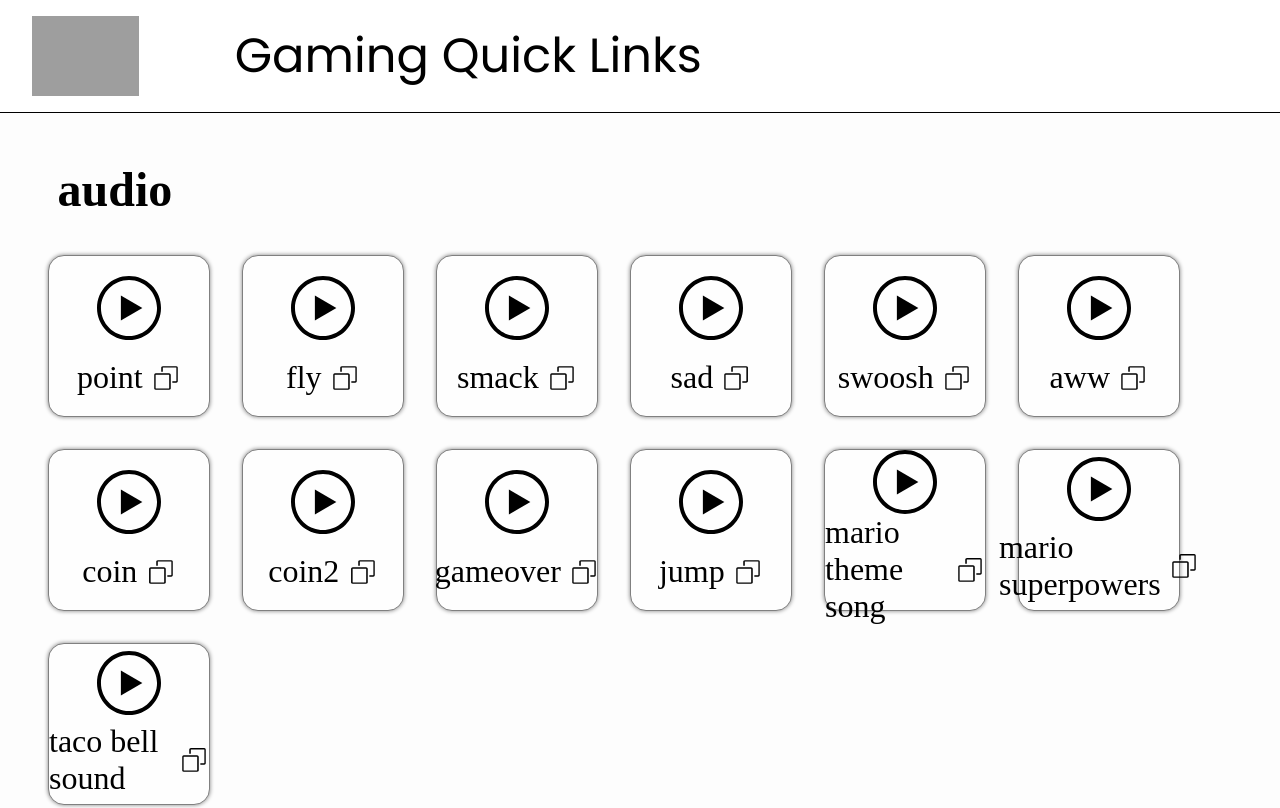
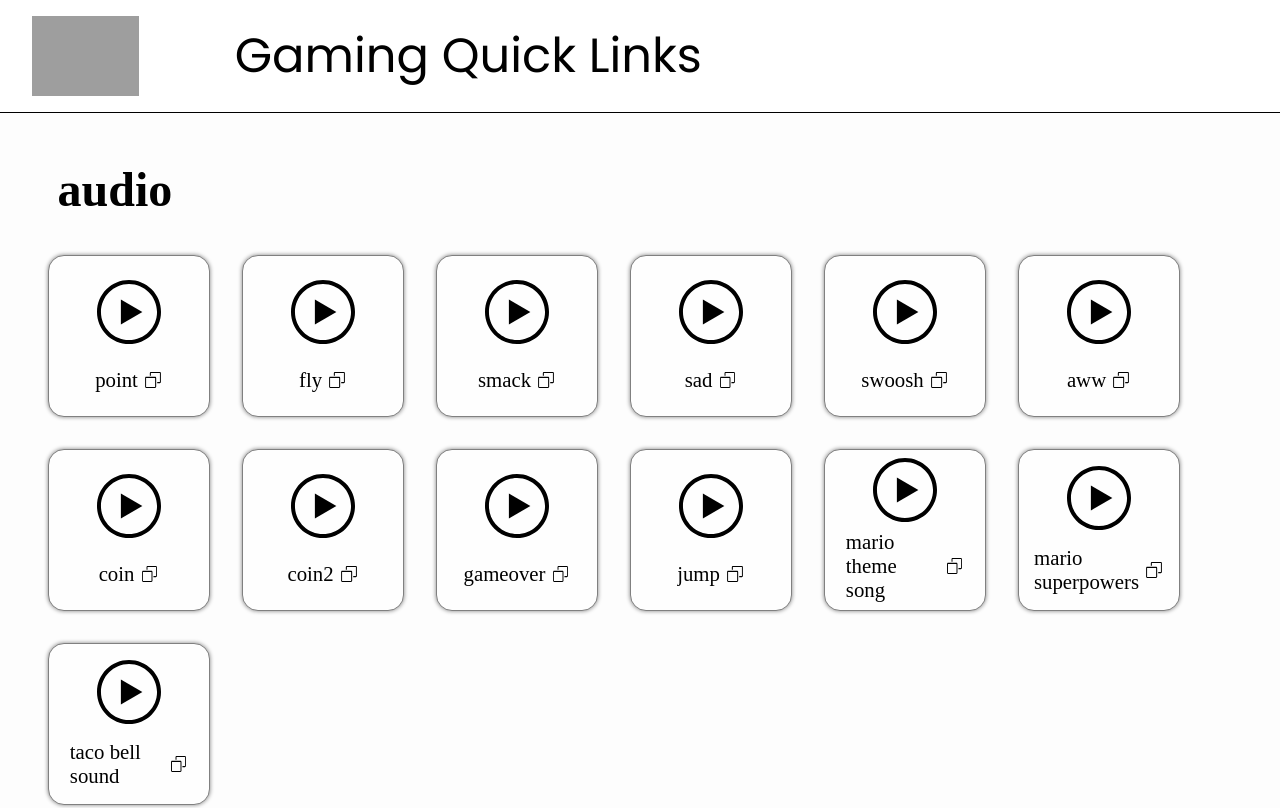
Before and after one commit to penguincodingschool/assets, a plain HTML site: page index.html in a window 1280 px wide. Shown: the top 808 px of the page. Drawn offline with Linux system fonts and the light colour scheme; grey boxes are pictures that could not be loaded; a web font is replaced by a local one.

Commit message:
handle longer names

```diff
--- a/style.css
+++ b/style.css
@@ -74,10 +74,13 @@ audio{
 }
 
 .title-container{
-    flex: none; /* is a child of .audio-container */
+    flex: 0 1 auto; /* is a child of .audio-container */
     display: flex; /* works in tandem with align-items to vertically center */
     align-items: center;
-    font-size: 2em;
+    font-size: 130%;
+    overflow-x: clip;
+    overflow-y: hidden;
+    margin: 0px 1em 0px 1em;
 }
 
 .imagetitle{
```
